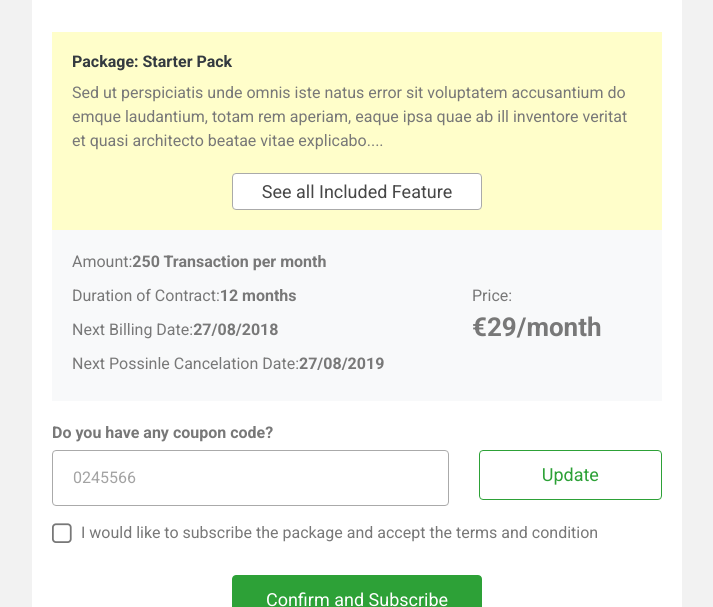
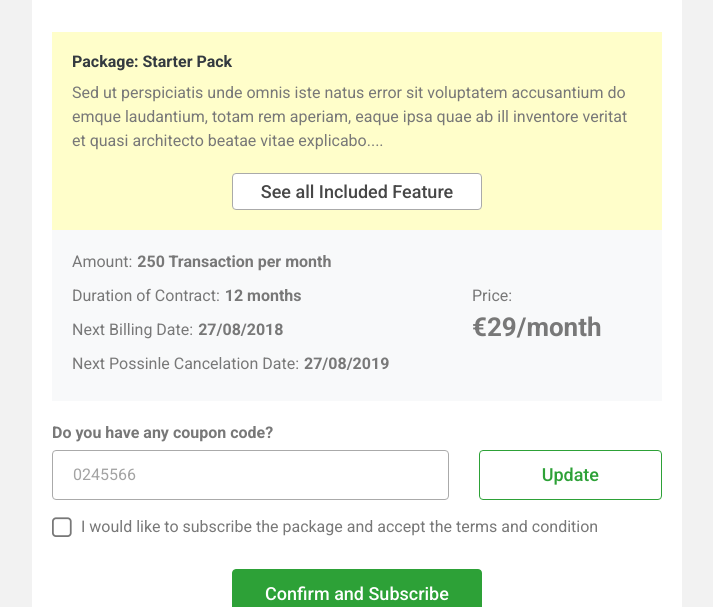
Before and after one commit to coeus-kashifaslam/ekomi-app, a website: page source/html/index.html in a window 1280 px wide. Shown: the part 193-800 px from the top of the page, without its empty margins (283-996 px from the left). Drawn offline with nearby package versions, Linux system fonts and the light colour scheme; files that its build step writes are made by us from their sources; files whose address does not match are found by name.

Commit message:
minor fixes for thanks popup

```diff
--- a/source/html/_core/head.html
+++ b/source/html/_core/head.html
@@ -6,7 +6,7 @@
 
     <!--Design-->
     <link rel="stylesheet" href="https://cdnjs.cloudflare.com/ajax/libs/font-awesome/4.7.0/css/font-awesome.css">
-    <link rel="stylesheet" href="https://fonts.googleapis.com/css?family=Roboto:300,400,700">
+    <link rel="stylesheet" href="https://fonts.googleapis.com/css?family=Roboto:300,400,500,700">
     <link rel="stylesheet" href="css/style.css?version={{ range(0,9999999) | random }}">
     <!--[if IE]>
     <link rel="stylesheet" href="css/browser.css?version={{ range(0,9999999) | random }}">
--- a/source/sass/_core/_base.scss
+++ b/source/sass/_core/_base.scss
@@ -4,6 +4,10 @@
 
 %font-light {
   font-weight: $font-light;
+}
+
+%font-medium {
+  font-weight: $font-medium;
 }
 
 %font-bold {
@@ -45,7 +49,7 @@ h3, .h3 {
 input[type='text'],
 input[type='password'],
 input[type='email'] {
-  min-height: $control-height;
+  height: $control-height;
 }
 
 input[type='checkbox'] {
--- a/source/sass/_core/_buttons.scss
+++ b/source/sass/_core/_buttons.scss
@@ -7,6 +7,7 @@
   outline: none;
   padding-left: 2rem;
   padding-right: 2rem;
+  @extend %font-medium;
   &:hover,
   &:focus,
   &:active {
--- a/source/sass/_core/_modal.scss
+++ b/source/sass/_core/_modal.scss
@@ -79,6 +79,9 @@
   margin: 0;
   > li {
     margin-bottom: .5rem;
+    label {
+      margin-right: .5rem;
+    }
     &:last-child {
       margin-bottom: 0;
     }
--- a/source/sass/_core/_var.scss
+++ b/source/sass/_core/_var.scss
@@ -11,6 +11,7 @@ $font-family: 'Roboto', sans-serif;
 $font-icons: 'FontAwesome';
 $font-light: 300;
 $font-regular: 400;
+$font-medium: 500;
 $font-bold: 700;
 
 //Colors
```
Also changed, not shown: build/css/style.css, build/index.html, build/privacy.html, build/sass/_core/_base.scss, build/sass/_core/_buttons.scss, build/sass/_core/_modal.scss, build/sass/_core/_var.scss.
